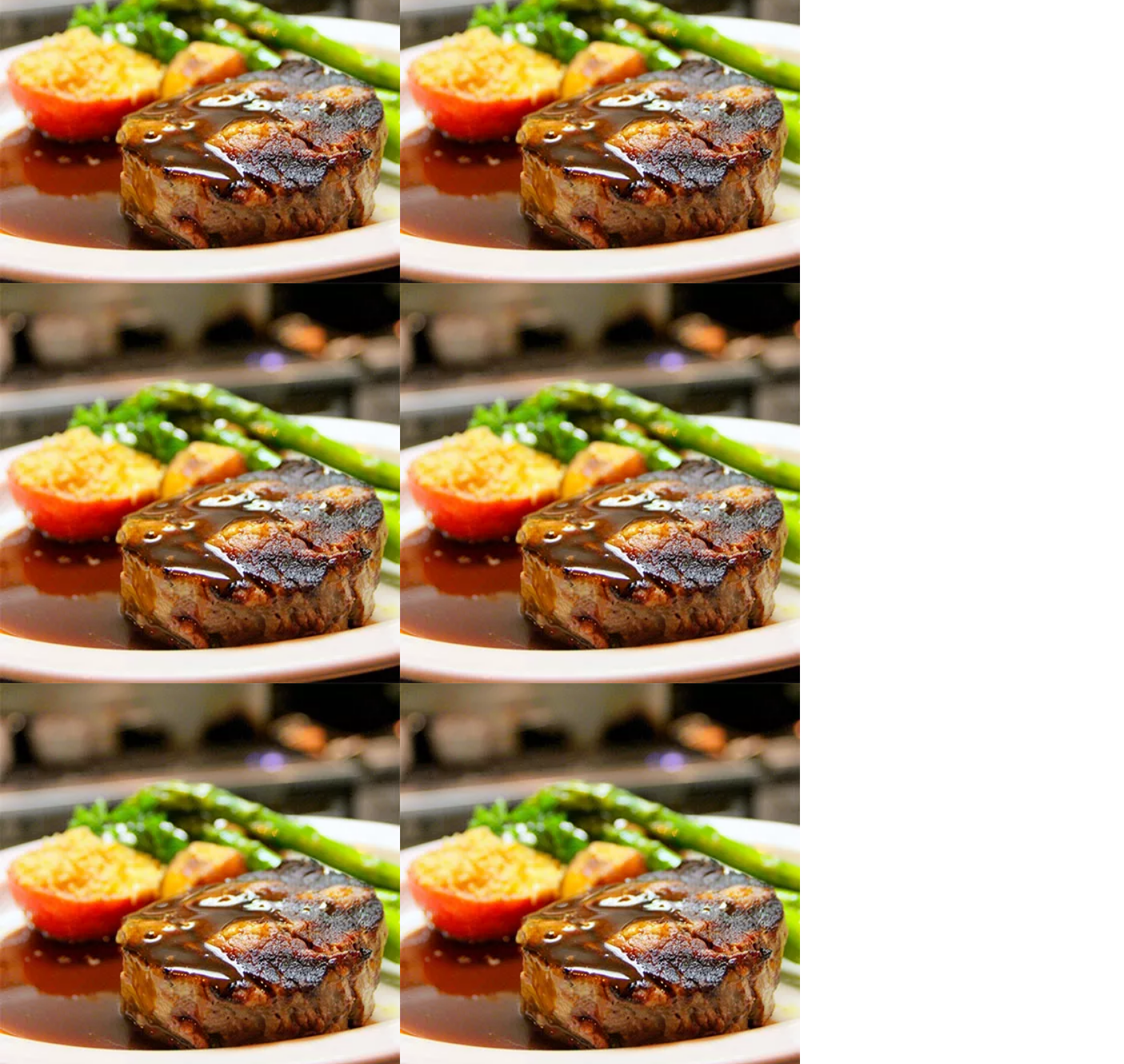
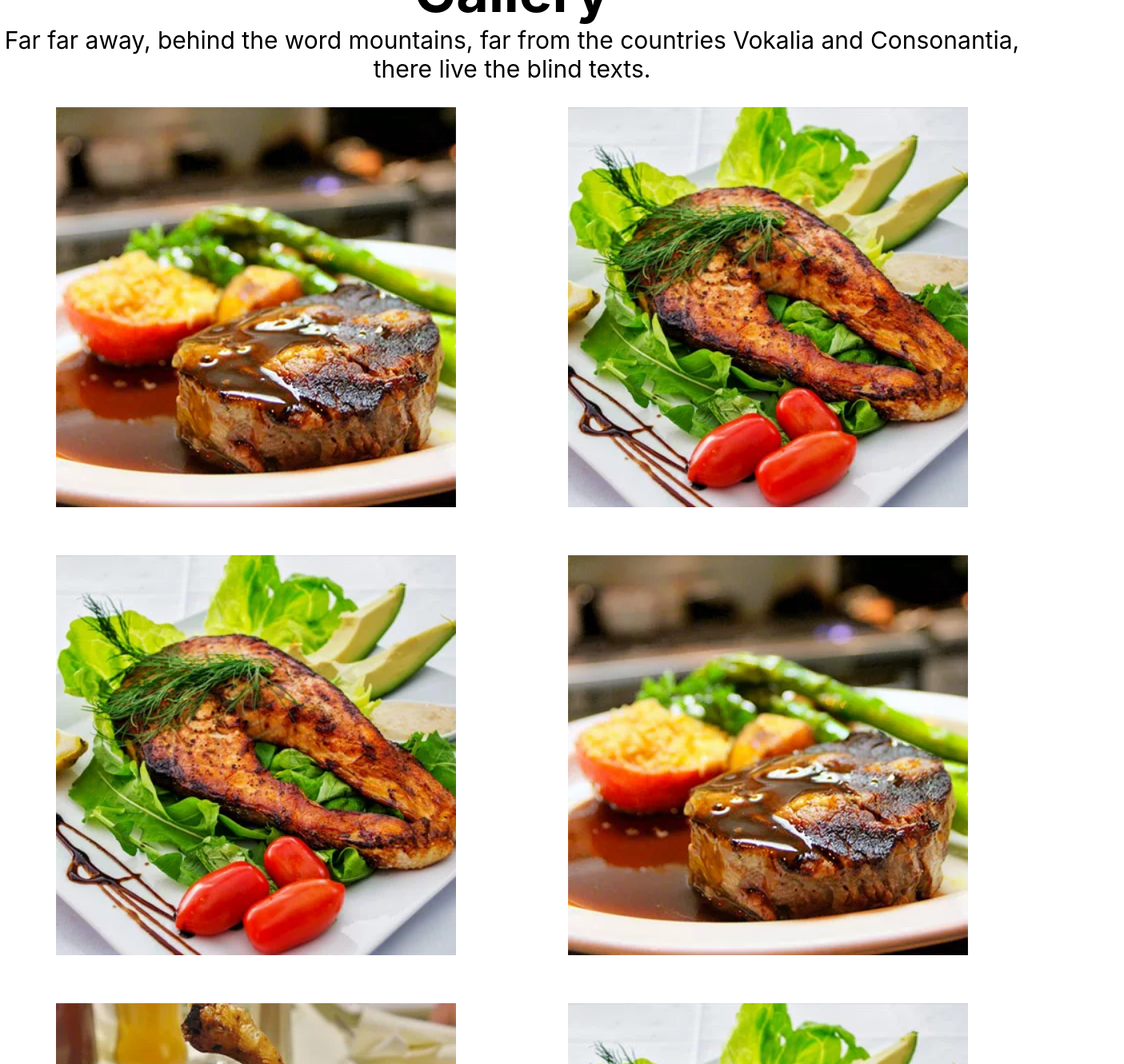
Before and after one commit to MohamadTdn/restaurantlandingwithreactjs, a React (Create React App) app: page / in a window 1280 px wide. Shown: the part 7080-8410 px from the top of the page at 80% size, 1405 px wide, since content can reach past the window. Built offline with nearby package versions, Linux system fonts and the light colour scheme.

Commit message:
complete gallery component

```diff
--- a/src/Components/Gallery/Gallery.js
+++ b/src/Components/Gallery/Gallery.js
@@ -8,12 +8,12 @@ const Gallery = () => {
         <h1 className='Gallery-title'>Gallery</h1>
         <p className='Gallery-desc'>Far far away, behind the word mountains, far from the countries Vokalia and Consonantia, there live the blind texts.</p>
         <div className='Gallery-items'>
-            <Galleryitems></Galleryitems>
-            <Galleryitems></Galleryitems>
-            <Galleryitems></Galleryitems>
-            <Galleryitems></Galleryitems>
-            <Galleryitems></Galleryitems>
-            <Galleryitems></Galleryitems>
+            <Galleryitems imgSrc="assets/menu1.webp" ></Galleryitems>
+            <Galleryitems imgSrc="assets/menu2.webp" ></Galleryitems>
+            <Galleryitems imgSrc="assets/menu3.webp" ></Galleryitems>
+            <Galleryitems imgSrc="assets/menu4.webp" ></Galleryitems>
+            <Galleryitems imgSrc="assets/menu5.webp" ></Galleryitems>
+            <Galleryitems imgSrc="assets/menu2.webp" ></Galleryitems>
         </div>
     </div>
   )
--- a/src/Components/Galleryitems/Galleryitems.css
+++ b/src/Components/Galleryitems/Galleryitems.css
@@ -1,3 +1,4 @@
-img {
+.Gallery-item-image {
     width: 500px;
+    margin: 30px auto;
 }
--- a/src/Components/Galleryitems/Galleryitems.js
+++ b/src/Components/Galleryitems/Galleryitems.js
@@ -1,10 +1,10 @@
 import React from 'react'
 import './Galleryitems.css'
 
-const Galleryitems = () => {
+const Galleryitems = ({imgSrc}) => {
   return (
     <>
-        <img src="assets/menu1.webp" className='Gallery-item-image' alt="" />
+        <img src={imgSrc} className='Gallery-item-image' alt="" />
     </>
   )
 }
```
